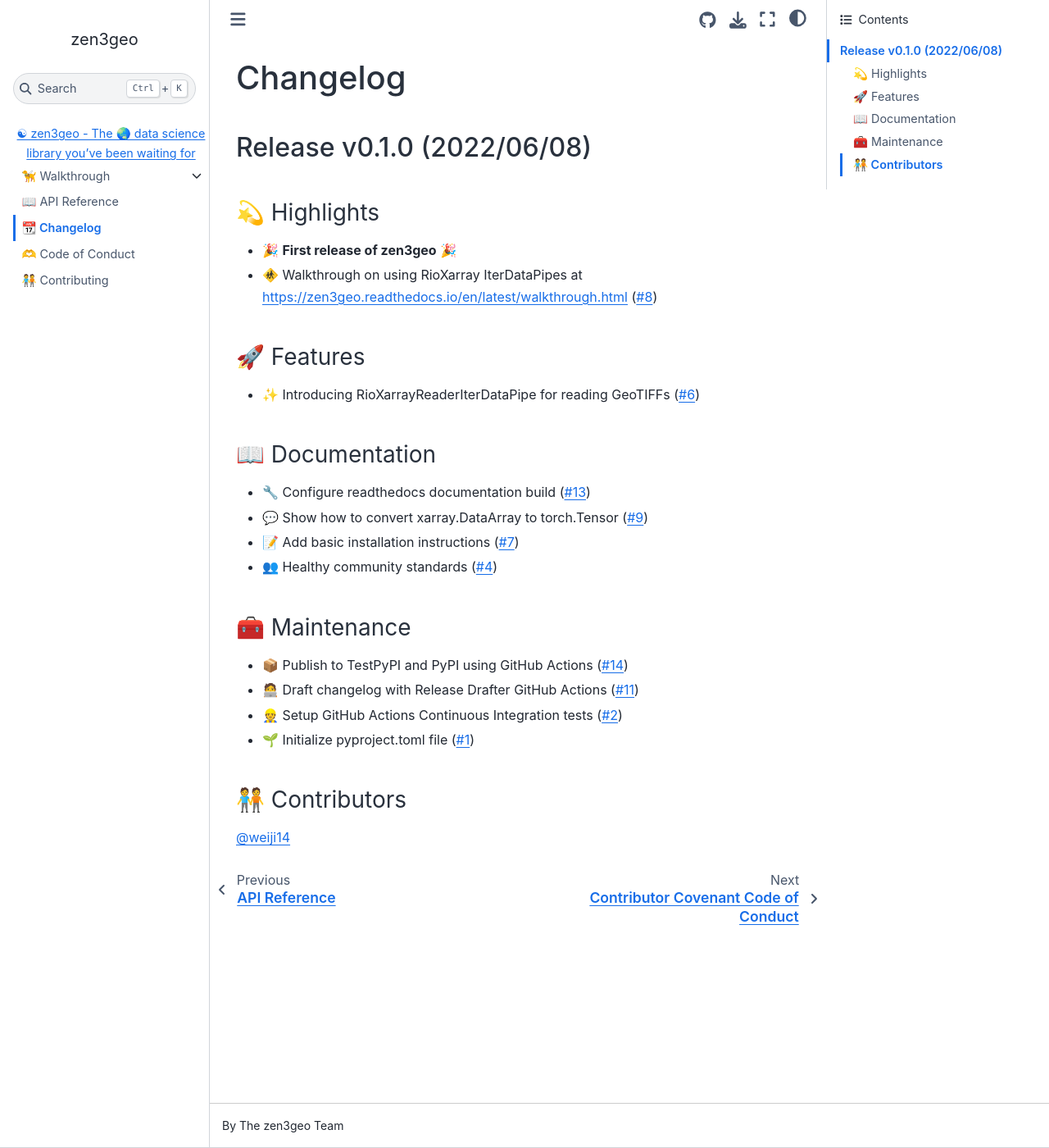
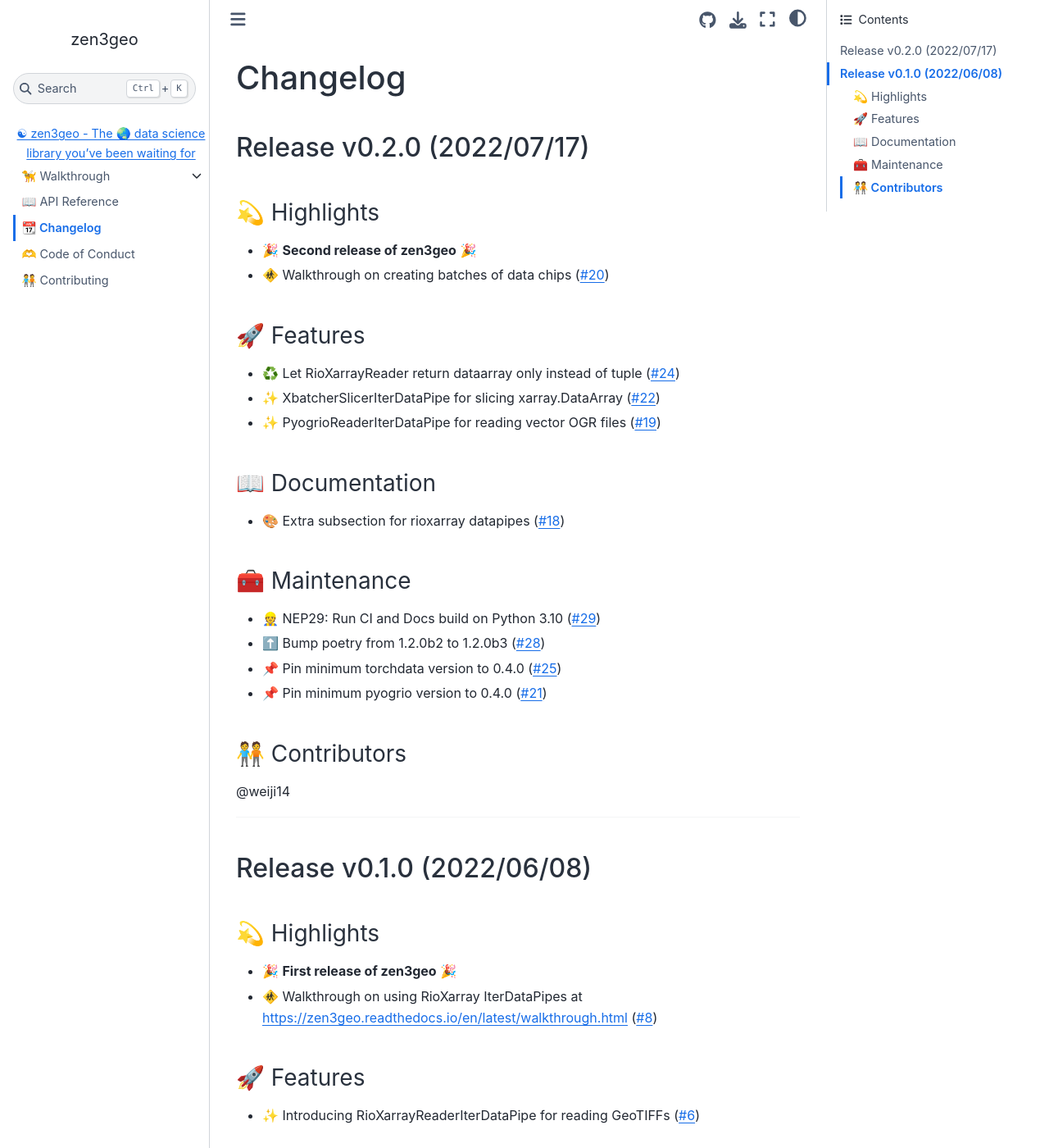
Before and after one commit to weiji14/zen3geo, a Jupyter Book: the page built from docs/changelog.md, in a window 1280 px wide and 1400 px high. Shown: the whole window at 82% size. Built offline with Jupyter Book 1.0.4 settings and Sphinx 7.4.7 and the Sphinx Book theme 1.1.4, drawn with Linux system fonts in a browser that asks for light colours.

Commit message:
:bookmark: Changelog entry for v0.2.0 (#27)
* :bookmark: Changelog entry for v0.2.0

Second minor release of zen3geo.

* :arrow_up: Bump zen3geo from 0.1.0 to 0.2.0

Bumps [zen3geo](https://github.com/weiji14/zen3geo) from 0.1.0 to 0.2.0.
- [Release notes](https://github.com/weiji14/zen3geo/releases)
- [Changelog](https://github.com/weiji14/zen3geo/blob/main/docs/changelog.md)
- [Commits](https://github.com/weiji14/zen3geo/compare/v0.1.0...v0.2.0)

* :memo: Add changelog entry for updated dev dependencies

Include two more commits where development related dependencies were upgraded.

* :pencil2: Update release date from 20220716 to 20220717

```diff
--- a/docs/changelog.md
+++ b/docs/changelog.md
@@ -1,4 +1,34 @@
 # Changelog
+
+## Release v0.2.0 (2022/07/17)
+
+### 💫 Highlights
+
+* 🎉 **Second release of zen3geo** 🎉
+* 🚸 Walkthrough on creating batches of data chips ([#20](https://github.com/weiji14/zen3geo/pull/20))
+
+### 🚀 Features
+
+* ♻️ Let RioXarrayReader return dataarray only instead of tuple ([#24](https://github.com/weiji14/zen3geo/pull/24))
+* ✨ XbatcherSlicerIterDataPipe for slicing xarray.DataArray ([#22](https://github.com/weiji14/zen3geo/pull/22))
+* ✨ PyogrioReaderIterDataPipe for reading vector OGR files ([#19](https://github.com/weiji14/zen3geo/pull/19))
+
+### 📖 Documentation
+
+* 🎨 Extra subsection for rioxarray datapipes ([#18](https://github.com/weiji14/zen3geo/pull/18))
+
+### 🧰 Maintenance
+
+* 👷 NEP29: Run CI and Docs build on Python 3.10 ([#29](https://github.com/weiji14/zen3geo/pull/29))
+* ⬆️ Bump poetry from 1.2.0b2 to 1.2.0b3 ([#28](https://github.com/weiji14/zen3geo/pull/28))
+* 📌 Pin minimum torchdata version to 0.4.0 ([#25](https://github.com/weiji14/zen3geo/pull/25))
+* 📌 Pin minimum pyogrio version to 0.4.0 ([#21](https://github.com/weiji14/zen3geo/pull/21))
+
+### 🧑‍🤝‍🧑 Contributors
+
+@weiji14
+
+---
 
 ## Release v0.1.0 (2022/06/08)
 
--- a/pyproject.toml
+++ b/pyproject.toml
@@ -1,6 +1,6 @@
 [tool.poetry]
 name = "zen3geo"
-version = "0.1.0"
+version = "0.2.0"
 description = "The 🌏 data science library you've been waiting for~"
 authors = ["Wei Ji <23487320+weiji14@users.noreply.github.com>"]
 license = "LGPL-3.0-or-later"
```
